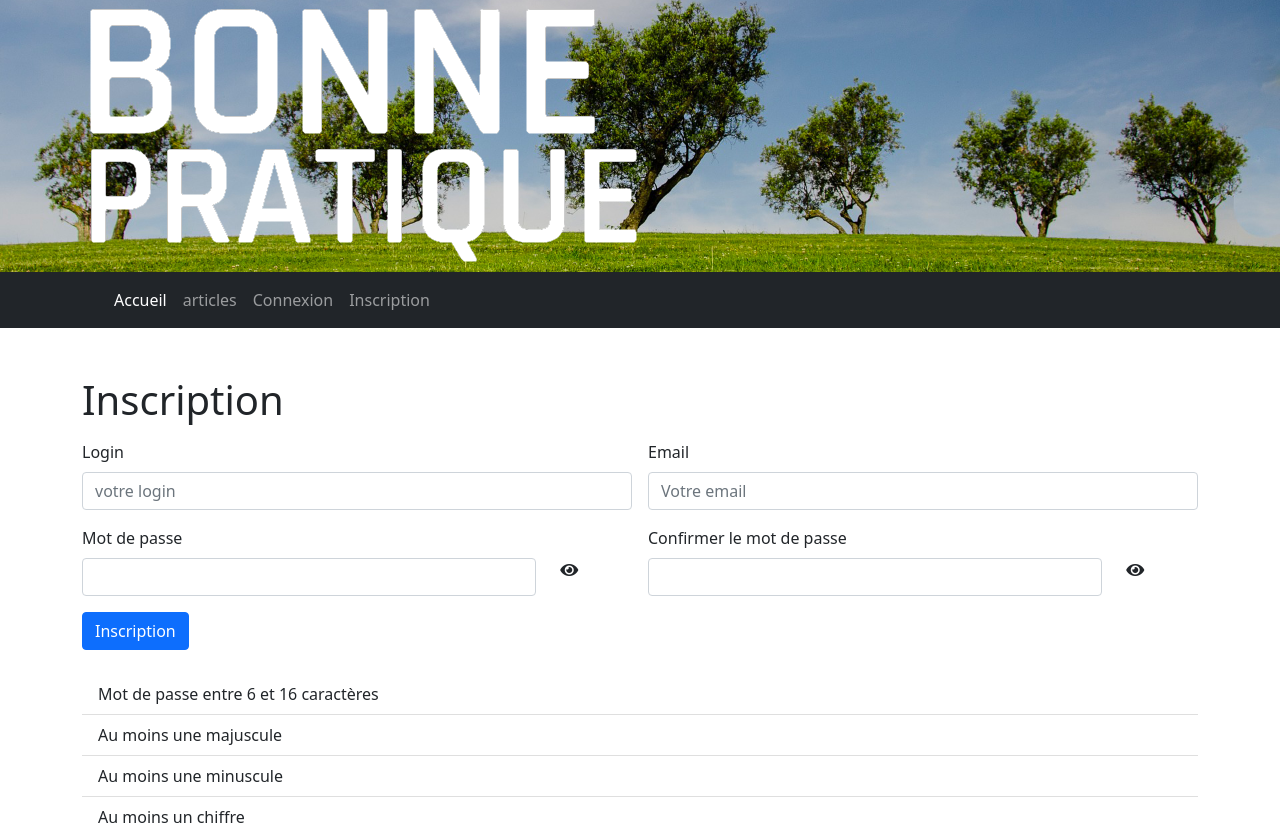
After one commit to MrAuGIR/GoodPractice, a PHP site: page /content/register.php in a window 1280 px wide. The commit adds this page. Run offline with PHP 8.4, Linux system fonts and the light colour scheme.

Commit message:
gestion register user

```diff
--- /dev/null
+++ b/class/Editeur.php
@@ -0,0 +1,6 @@
+<?php
+
+
+    class Editeur extends User{
+
+    }
--- /dev/null
+++ b/class/ManagerRegister.php
@@ -0,0 +1,190 @@
+<?php
+
+    class ManagerRegister{
+
+        private $_bdd;
+        private $_errors=[];
+
+        public function __construct(PDO $bdd)
+        {
+            $this->setBdd($bdd);
+        }
+
+
+        //getter
+
+        /**
+         * getBdd
+         *
+         * @return PDO
+         */
+        public function getBdd():PDO
+        {
+            return $this->_bdd;
+        }
+
+        /**
+         * getErrors
+         *
+         * @return array
+         */
+        public function getErrors():array
+        {
+            return $this->_errors;
+        }
+
+        // setter
+
+        /**
+         * setBdd
+         *
+         * @param  mixed $pdo
+         * @return void
+         */
+        public function setBdd(PDO $bdd)
+        {
+            $this->_bdd = $bdd;
+            return $this;
+        }
+
+
+        /**
+         * setErrors
+         *
+         * @param  mixed $errors
+         * @return void
+         */
+        public function setErrors(array $errors)
+        {
+            $this->_errors = $errors;
+            return $this;
+        }
+
+        public function traitementDonnee(array $POST){
+
+            $name = isset($POST['login'])?$POST['login']:"";
+            $email = isset($POST['email'])?$POST['email']:"";
+            $password = isset($POST['password'])?$POST['password']:"";
+            $password2 = isset($POST['password2'])?$POST['password2']:"";
+
+            $this->verificationLogin($name)->verificationEmail($email);
+            $password_hash = $this->verificationPassword($password,$password2);
+
+            if(empty($this->_errors)){
+
+                $sql = 'INSERT INTO user(name,email,password,role) VALUE (:name, :email, :password, 1)';
+                $req = $this->_bdd->prepare($sql);
+                $req->bindValue('name',$name,PDO::PARAM_STR);
+                $req->bindValue('email',$email,PDO::PARAM_STR);
+                $req->bindValue('password',$password_hash,PDO::PARAM_STR);
+                $req->execute();
+
+                $user_id = $this->_bdd->lastInsertId(); //renvoie le dernier id généré par pdo
+
+                $sql = 'SELECT * FROM user WHERE id_user = :id';
+                $reponse = $this->_bdd->prepare($sql);
+                $reponse->bindValue('id',$user_id,PDO::PARAM_INT);
+                $reponse->execute();
+                $user=$reponse->fetch();
+
+                return $user;
+            }
+            return false;
+        }
+
+
+        /**
+         * verificationLogin
+         *
+         * @param  mixed $login
+         * @return object
+         */
+        private function verificationLogin(?string $login):object
+        {
+            if(empty($login)){
+                $this->_errors['login'] = 'Login non renseigner';
+            }else{
+                if($this->login_exist($login)){
+                    //login déjà utilisé
+                    $this->_errors['login'] = 'Login déjà utilisé';
+                }
+            }
+            return $this;
+        }
+
+        /**
+         * verificationEmail
+         *
+         * @param  mixed $email
+         * @return object
+         */
+        private function verificationEmail(?string $email):object
+        {
+
+            if(empty($email)){
+                $this->_errors['email'] = 'Email non renseigné';
+            }else{
+                if($this->email_exist($email)){
+                    //email déjà utilisé
+                    $this->_errors['email'] = 'Email déjà utilisé';
+                }
+            }
+            return $this;
+        }
+
+        /**
+         * verificationPassword
+         *
+         * @param  mixed $password
+         * @param  mixed $password2
+         * @return void
+         */
+        private function verificationPassword(?string $password, $password2)
+        {
+            if(empty($password) || strlen($password)<6 || strlen($password)>16){
+                $this->_errors['password']= "Mot de passe non conforme";
+            }elseif($password != $password2){
+                $this->_errors['password'] = "La confirmation du mot de passe invalide";
+            }else{
+                return $password_hash = password_hash($password,PASSWORD_BCRYPT);
+            }
+            return false;
+        }
+
+        /**
+         * email_exist
+         * la fonction renvoie true si l'email existe déjà en bdd
+         * @param  mixed $email
+         * @return bool
+         */
+        private function email_exist(string $email):bool
+        {
+            $sql = 'SELECT email FROM user WHERE email = :email';
+            $req = $this->_bdd->prepare($sql);
+            $req->bindValue('email',$email,PDO::PARAM_STR);
+            $req->execute();
+
+            return ($req->fetch())?true:false;
+        }
+
+        /**
+         * login_exist
+         * la fonction renvoie true si l'email existe déjà en bdd
+         * @param  mixed $login
+         * @return bool
+         */
+        private function login_exist(string $login):bool
+        {
+            $sql = 'SELECT name FROM user WHERE name = :name';
+            $req = $this->_bdd->prepare($sql);
+            $req->bindValue('name',$login,PDO::PARAM_STR);
+            $req->execute();
+
+            return ($req->fetch())? true:false;
+        }
+
+    }
+
+
+
+?>
--- a/class/managerUser.php
+++ b/class/managerUser.php
@@ -6,7 +6,7 @@ require dirname(__DIR__). DIRECTORY_SEPARATOR .'class'.DIRECTORY_SEPARATOR.'User
  * Class managerUser
  */
 
-class ManagerUser {
+abstract class ManagerUser {
 
     private $bdd; // PDO instance
 
--- a/class/user.php
+++ b/class/user.php
@@ -5,7 +5,7 @@
  *
  */
 
-class User{
+abstract class User{
 
     private $name;
     private $email;
--- /dev/null
+++ b/content/register.php
@@ -0,0 +1,106 @@
+<?php
+
+require_once dirname(__DIR__).DIRECTORY_SEPARATOR.'class'.DIRECTORY_SEPARATOR.'ManagerRegister.php';
+require_once dirname(__DIR__).DIRECTORY_SEPARATOR.'bdd'.DIRECTORY_SEPARATOR.'bdd.php';
+
+//soumission du formulaire
+if(isset($_POST['submit']) && $_POST['submit'] === 'Inscription'){
+
+    echo 'je suis dans la soumission';
+
+    //on initialise le tableau d'erreurs
+    $errors=[];
+    //on crée l'instance de gestion des données reçus
+    $managerRegister = new ManagerRegister($bdd);
+
+    $user = $managerRegister->traitementDonnee($_POST);
+
+    //si user créé
+    if($user){
+        session_start(); //je demarre la session une fois que l'utilisateur est validé
+        $_SESSION['user'] = $user;
+
+        header('location: ../index.php?login=success');
+        exit();
+    }
+    // si retour false => erreur lors de l'enregistrement
+    $errors = $managerRegister->getErrors();
+
+}
+
+
+$title = 'Inscription';
+
+?>
+<?php require dirname(__DIR__).DIRECTORY_SEPARATOR.'includes'.DIRECTORY_SEPARATOR.'header.php'; ?>
+    <main>
+        <div class="container">
+            <div class="row mt-5">
+                <div class="col-12">
+                    <h1>Inscription</h1>
+                </div>
+            </div>
+            <div class="row mt-2">
+                <form method="POST" action="" onsubmit="return valid_register()">
+                    <div class="row g-3">
+                        <div class="col-12 col-md-6">
+                            <label class="form-label" id="labelLogin" for="login">Login</label>
+                            <input class="form-control" type="text" name="login" id="login" placeholder="votre login">
+                        </div>
+                        <div class="col-12 col-md-6">
+                            <label class="form-label" id="labelEmail" for="email">Email</label>
+                            <input class="form-control" type="text" name="email" id="email" placeholder="Votre email">
+                        </div>
+                        <div class="col-12 col-md-6">
+                            <label class="form-label" id="labelPassword" for="password">Mot de passe</label>
+                            <div class="row">
+                                <div class="col-10">
+                                    <input class="form-control" type="password" name="password" id="password" >
+                                </div>
+                                <div class="col-2">
+                                    <span id="eye" >
+                                        <i class="fas fa-eye"></i>
+                                    </span>
+                                </div>
+                            </div>
+                        </div>
+                        <div class="col-12 col-md-6">
+                            <label class="form-label" id="labelPassword2" for="password2">Confirmer le mot de passe</label>
+                            <div class="row">
+                                <div class="col-10">
+                                    <input class="form-control" type="password" name="password2" id="password2" >
+                                </div>
+                                <div class="col-2">
+                                    <span id="eye2" >
+                                        <i class="fas fa-eye"></i>
+                                    </span>
+                                </div>
+                            </div>
+                        </div>
+                        <div class="col-12">
+                            <input class="btn btn-primary"type="submit" name="submit" value="Inscription">
+                        </div>
+                    </div>
+                    <div class="row mt-4">
+                        <div class="col-12 verif-password">
+                            <ul class="list-group list-group-flush">
+                                <li id="validPasswordC" class="list-group-item">Mot de passe entre 6 et 16 caractères</li>
+                                <li id="validPasswordUpper" class="list-group-item">Au moins une majuscule</li>
+                                <li id="validPasswordLower" class="list-group-item">Au moins une minuscule</li>
+                                <li id="validPasswordNumber" class="list-group-item">Au moins un chiffre</li>
+                            </ul>
+                        </div>
+                    </div>
+
+
+                </form>
+            </div>
+
+
+
+        </div>
+    </main>
+    <?php require dirname(__DIR__).DIRECTORY_SEPARATOR.'includes'.DIRECTORY_SEPARATOR.'footer.php'; ?>
+    <script src="../js/verif_register.js"></script>
+    </body>
+</html>
--- /dev/null
+++ b/includes/footer.php
@@ -0,0 +1,4 @@
+        <footer>
+
+        </footer>
+        <script src="bootstrap/js/bootstrap.min.js"></script>
--- /dev/null
+++ b/includes/header.php
@@ -0,0 +1,68 @@
+<!DOCTYPE html>
+<html lang="fr">
+<head>
+    <meta charset="UTF-8">
+    <meta name="viewport" content="width=device-width, initial-scale=1.0">
+    <link href="/bonne_pratique/bootstrap/css/bootstrap.min.css" rel="stylesheet" type="text/css">
+    <link rel="stylesheet" href="https://use.fontawesome.com/releases/v5.15.1/css/all.css" integrity="sha384-vp86vTRFVJgpjF9jiIGPEEqYqlDwgyBgEF109VFjmqGmIY/Y4HV4d3Gp2irVfcrp" crossorigin="anonymous">
+    <link href="/bonne_pratique/style/main.css" rel="stylesheet" type="text/css">
+    <title><?= $title ?></title>
+</head>
+    <body>
+        <header>
+            <div class="background-header">
+                <div class="top-header">
+                    <div class="container">
+                        <div class="row">
+                            <div class="col-12">
+                                <img src="/bonne_pratique/img/logo.png" alt="logo">
+                            </div>
+                        </div>
+                    </div>
+                </div>
+                <div class="bottom-header">
+                    <div class="container">
+                        <div class="row">
+                            <div class="col-12">
+                                <nav class="navbar navbar-expand-lg navbar-dark bg-dark">
+                                    <div class="container-fluid">
+                                        <button class="navbar-toggler" type="button" data-bs-toggle="collapse" data-bs-target="#navbarNavDropdown" aria-controls="navbarNavDropdown" aria-expanded="false" aria-label="Toggle navigation">
+                                            <span class="navbar-toggler-icon"></span>
+                                        </button>
+                                        <div class="collapse navbar-collapse" id="navbarNavDropdown">
+                                            <ul class="navbar-nav">
+                                                <li class="nav-item">
+                                                    <a class="nav-link active" aria-current="page" href="/bonne_pratique/index.php">Accueil</a>
+                                                </li>
+                                                <li class="nav-item">
+                                                    <a class="nav-link" href="/bonne_pratique/content/article.php">articles</a>
+                                                </li>
+                                                <?php if(empty($user)): ?>
+                                                <li class="nav-item">
+                                                    <a class="nav-link" href="/bonne_pratique/content/login.php">Connexion</a>
+                                                </li>
+                                                <li class="nav-item">
+                                                    <a class="nav-link" href="/bonne_pratique/content/register.php">Inscription</a>
+                                                </li>
+                                                <?php else: ?>
+                                                <li class="nav-item dropdown">
+                                                    <a class="nav-link dropdown-toggle" href="#" id="navbarDropdownMenuLink" role="button" data-bs-toggle="dropdown" aria-expanded="false">
+                                                    Dropdown link
+                                                    </a>
+                                                    <ul class="dropdown-menu" aria-labelledby="navbarDropdownMenuLink">
+                                                        <li><a class="dropdown-item" href="#">Action</a></li>
+                                                        <li><a class="dropdown-item" href="#">Another action</a></li>
+                                                        <li><a class="dropdown-item" href="#">Something else here</a></li>
+                                                    </ul>
+                                                </li>
+                                                <?php endif; ?>
+                                            </ul>
+                                        </div>
+                                    </div>
+                                </nav>
+                            </div>
+                        </div>
+                    </div>
+                </div>
+            </div>
+        </header>
```
Also changed, not shown: class/Admin.php (added, +13 -0 lines), class/ManagerAdmin.php (added, +8 -0 lines), class/ManagerEditeur.php (added, +9 -0 lines), index.php (+8 -66 lines), js/verif_register.js (added, +140 -0 lines).
